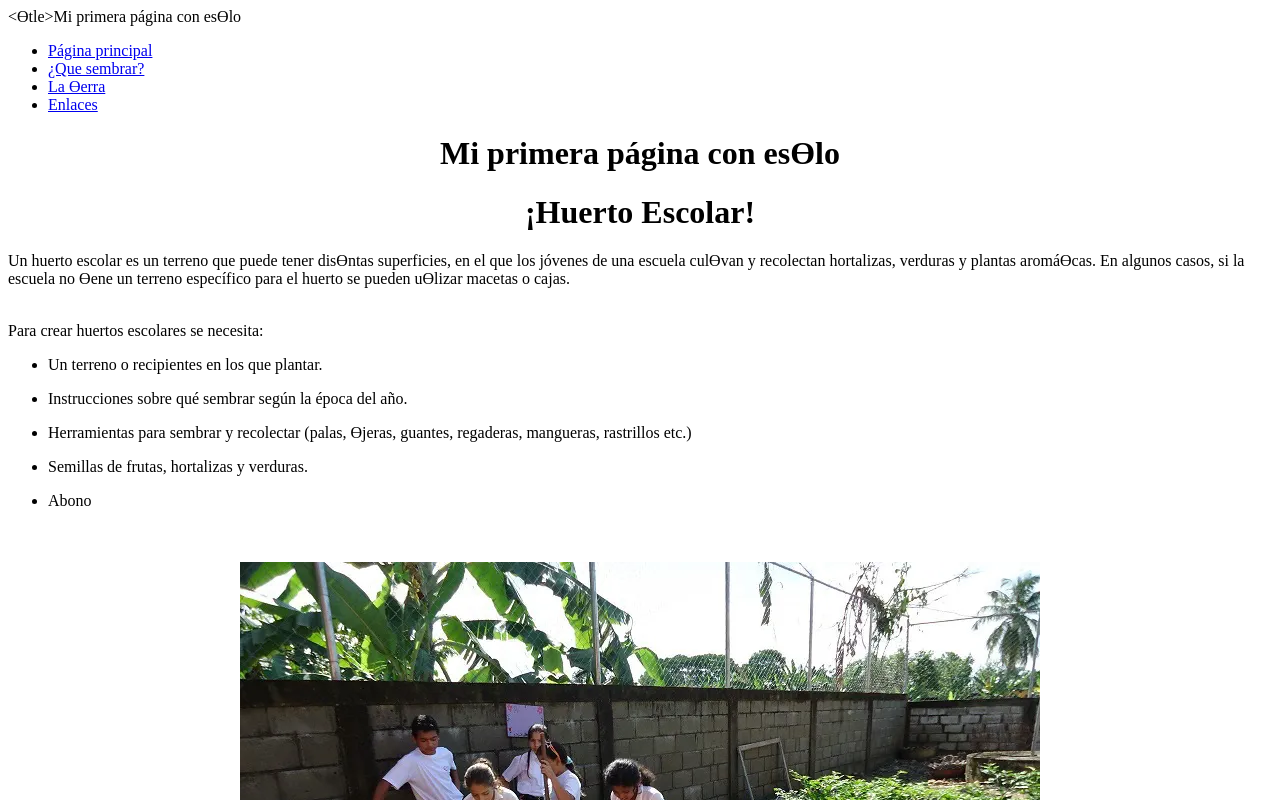
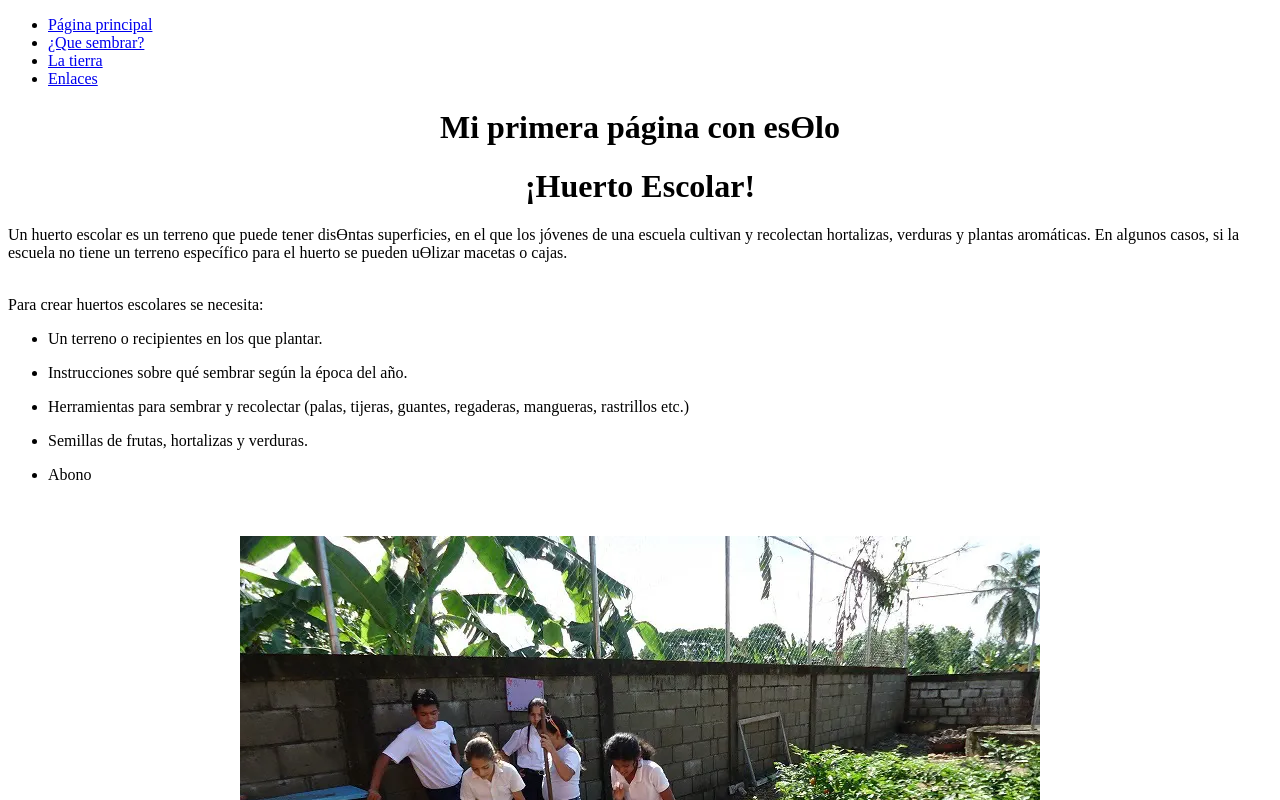
Before and after one commit to terealva776/Martinnalvagom, a plain HTML site: page index.html in a window 1280 px wide. Shown: the top 800 px of the page. Drawn offline with Linux system fonts and the light colour scheme.

Commit message:
Update index.html

```diff
--- a/index.html
+++ b/index.html
@@ -1,15 +1,15 @@
 <!DOCTYPE html PUBLIC "-//W3C//DTD HTML 4.01//EN">
 <html>
 <head>
- <Ɵtle>Mi primera página con esƟlo</Ɵtle>
- <link rel="stylesheet" href="miesƟlo.css">
+ <title>Mi primera página con estilo</title>
+ <link rel="stylesheet" href="miestilo.css">
 </head>
 <body>
 <!-- Menú de navegación del siƟo -->
 <ul class="navbar">
  <li><a href="Indice">Página principal</a>
  <li><a href="quesembrar.html">¿Que sembrar?</a>
- <li><a href="Ɵerra.html">La Ɵerra</a>
+ <li><a href="tierra.html">La tierra</a>
  <li><a href="Mantenimiento.html">Enlaces</a>
 </ul>
 <!-- Contenido principal -->
@@ -17,15 +17,15 @@
 <h1>Mi primera página con esƟlo</h1>
 <h1>¡Huerto Escolar!</h1></center>
 <p> Un huerto escolar es un terreno que puede tener disƟntas superficies, en el que los jóvenes de
-una escuela culƟvan y recolectan hortalizas, verduras y plantas aromáƟcas. En algunos casos, si la
-escuela no Ɵene un terreno específico para el huerto se pueden uƟlizar macetas o cajas.
+una escuela cultivan y recolectan hortalizas, verduras y plantas aromáticas. En algunos casos, si la
+escuela no tiene un terreno específico para el huerto se pueden uƟlizar macetas o cajas.
 <br>
 <br>
 <p> Para crear huertos escolares se necesita:
 <ul>
  <li><p>Un terreno o recipientes en los que plantar.
  <li><p>Instrucciones sobre qué sembrar según la época del año.
- <li><p>Herramientas para sembrar y recolectar (palas, Ɵjeras, guantes, regaderas,
+ <li><p>Herramientas para sembrar y recolectar (palas, tijeras, guantes, regaderas,
 mangueras, rastrillos etc.)
  <li><p> Semillas de frutas, hortalizas y verduras.
  <li><p> Abono
```
